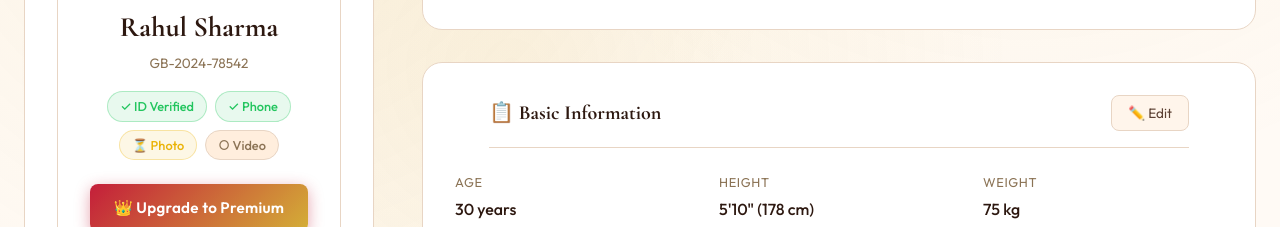
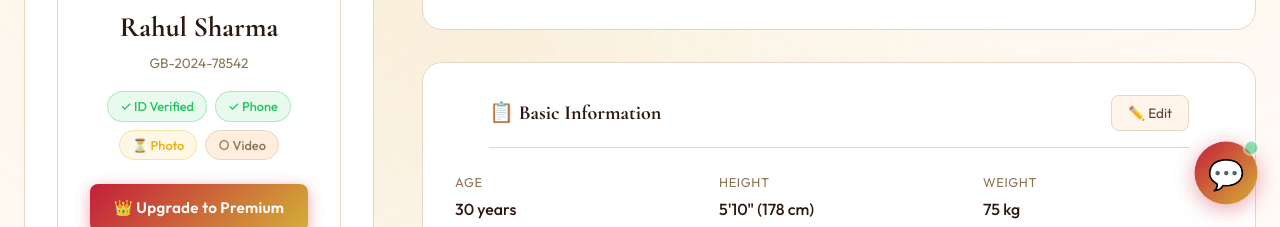
Before and after one commit to Santhakumarramesh/-golden-bond-, a plain HTML site: page profile.html in a window 1280 px wide. Shown: the part 573-800 px from the top of the page. Drawn offline with nearby package versions, Linux system fonts and the light colour scheme.

Commit message:
Fix: Add chatbot to profile.html

```diff
--- a/profile.html
+++ b/profile.html
@@ -1088,5 +1088,6 @@
   <script src="assets/js/translations.js"></script>
   <script src="assets/js/themes.js"></script>
   <script src="assets/js/main.js"></script>
+  <script src="assets/js/chatbot.js"></script>
 </body>
 </html>
```
